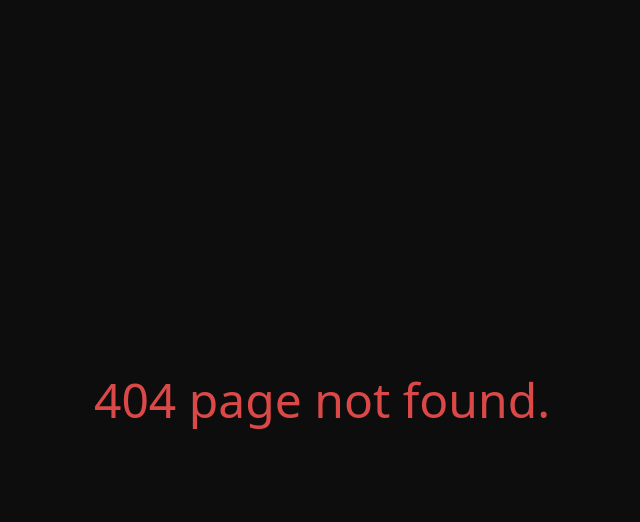
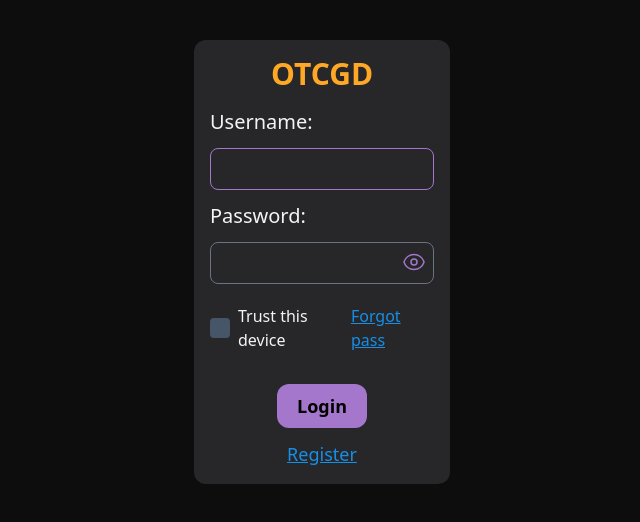
Before and after one commit to LeventeStancz/project-manager-frontend-reactjs-tailwindcss, a React (Create React App) app: page /login in a window 1280 px wide. Before the commit this address had no page. Shown: the top 522 px of the page, without its empty margins (318-958 px from the left). Built offline with nearby package versions, Linux system fonts and the light colour scheme.

Commit message:
feat: finished login design

```diff
--- a/src/App.js
+++ b/src/App.js
@@ -4,6 +4,7 @@ import { Routes, Route } from "react-router-dom";
 import Missing from "./pages/Missing";
 import Unauthorized from "./pages/Unauthorized";
 import Register from "./pages/register-login/Register";
+import Login from "./pages/register-login/Login";
 //layouts
 import RootLayout from "./layouts/RootLayout";
 import MainLayout from "./layouts/MainLayout";
@@ -13,8 +14,8 @@ function App() {
   return (
     <Routes>
       <Route path="/" element={<RootLayout />}>
-        {/* public routes
-        <Route index path="login" element={<Login />} />*/}
+        {/* public routes */}
+        <Route index path="login" element={<Login />} />
         <Route path="register" element={<Register />} />
         <Route path="unauthorized" element={<Unauthorized />} />
 
--- /dev/null
+++ b/src/pages/register-login/Login.js
@@ -0,0 +1,173 @@
+import { useRef, useState, useEffect } from "react";
+import { Link, useNavigate, useLocation } from "react-router-dom";
+
+function Login() {
+  //store global auth state in the context
+  const { setAuth, trustedDevice, setTrustedDevice } = {};
+
+  //take the user back to where they got logged out after a successful login
+  const navigate = useNavigate();
+  const location = useLocation();
+  const from = location.state?.from?.pathname || "/";
+
+  //focus to first input (username field)
+  const inputRef = useRef();
+
+  const [user, setUser] = useState("");
+  const [pass, setPass] = useState("");
+  const [showPass, setShowPass] = useState(false);
+
+  const [errorMsg, setErrorMsg] = useState("");
+
+  //component loads, setting focus to input
+  useEffect(() => {
+    inputRef.current.focus();
+  }, []);
+
+  //reset error message
+  useEffect(() => {
+    setErrorMsg("");
+  }, [user, pass]);
+
+  const toggleTrustedDevice = () => {
+    setTrustedDevice((prev) => !prev);
+  };
+
+  useEffect(() => {
+    localStorage.setItem("trustedDevice", trustedDevice);
+  }, [trustedDevice]);
+
+  const handleSubmit = async (e) => {};
+  return (
+    <main className="w-full h-screen flex flex-col justify-start items-center mt-10">
+      <section className="w-1/5 h-fit p-4 rounded-xl bg-zinc-800">
+        <div className="w-full h-full flex flex-col">
+          <h1 className="w-full pb-4 text-center text-3xl font-bold text-custom-orange">
+            OTCGD
+          </h1>
+          <form
+            onSubmit={handleSubmit}
+            className="w-full flex flex-col items-start space-y-3"
+          >
+            <label htmlFor="username" className="self-start text-xl">
+              Username:
+            </label>
+            <input
+              type="text"
+              id="username"
+              ref={inputRef}
+              autoComplete="off"
+              onChange={(e) => setUser(e.target.value)}
+              value={user}
+              maxLength="16"
+              required
+              className="w-full h-fit text-center py-2 bg-zinc-800 rounded-lg focus:ring-0 focus:border-custom-purple"
+            />
+            <label htmlFor="password" className="self-start text-xl">
+              Password:
+            </label>
+            <div className="w-full relative">
+              <input
+                type={showPass ? "text" : "password"}
+                id="password"
+                onChange={(e) => setPass(e.target.value)}
+                value={pass}
+                maxLength="32"
+                required
+                className="w-full h-fit text-center py-2 bg-zinc-800 rounded-lg focus:ring-0 focus:border-custom-purple"
+              />
+              <svg
+                xmlns="http://www.w3.org/2000/svg"
+                fill="none"
+                viewBox="0 0 24 24"
+                strokeWidth={1.5}
+                stroke="currentColor"
+                onClick={() => setShowPass((old) => !old)}
+                className={
+                  (!showPass
+                    ? "w-6 h-6 absolute top-2 right-2 hover:cursor-pointer"
+                    : "hidden") + " text-custom-purple"
+                }
+              >
+                <path
+                  strokeLinecap="round"
+                  strokeLinejoin="round"
+                  d="M2.036 12.322a1.012 1.012 0 010-.639C3.423 7.51 7.36 4.5 12 4.5c4.638 0 8.573 3.007 9.963 7.178.07.207.07.431 0 .639C20.577 16.49 16.64 19.5 12 19.5c-4.638 0-8.573-3.007-9.963-7.178z"
+                />
+                <path
+                  strokeLinecap="round"
+                  strokeLinejoin="round"
+                  d="M15 12a3 3 0 11-6 0 3 3 0 016 0z"
+                />
+              </svg>
+              <svg
+                xmlns="http://www.w3.org/2000/svg"
+                fill="none"
+                viewBox="0 0 24 24"
+                strokeWidth={1.5}
+                stroke="currentColor"
+                onClick={() => setShowPass((old) => !old)}
+                className={
+                  (showPass
+                    ? "w-6 h-6 absolute top-2 right-2 hover:cursor-pointer"
+                    : "hidden") + " text-custom-purple"
+                }
+              >
+                <path
+                  strokeLinecap="round"
+                  strokeLinejoin="round"
+                  d="M3.98 8.223A10.477 10.477 0 001.934 12C3.226 16.338 7.244 19.5 12 19.5c.993 0 1.953-.138 2.863-.395M6.228 6.228A10.45 10.45 0 0112 4.5c4.756 0 8.773 3.162 10.065 7.498a10.523 10.523 0 01-4.293 5.774M6.228 6.228L3 3m3.228 3.228l3.65 3.65m7.894 7.894L21 21m-3.228-3.228l-3.65-3.65m0 0a3 3 0 10-4.243-4.243m4.242 4.242L9.88 9.88"
+                />
+              </svg>
+            </div>
+
+            <div className="w-full flex flex-row justify-between items-center py-2">
+              <div className="w-fit flex items-center">
+                <input
+                  id="trustedDevice"
+                  type="checkbox"
+                  onChange={toggleTrustedDevice}
+                  checked={trustedDevice}
+                  className="h-5 w-5 rounded border-0 bg-slate-600 text-custom-green focus-within:hidden"
+                />
+                <label
+                  htmlFor="trustedDevice"
+                  className="pl-2 hover:cursor-pointer"
+                >
+                  Trust this device
+                </label>
+              </div>
+              {/* link to /forgotpassword */}
+              <p className="text-custom-blue underline">Forgot pass</p>
+            </div>
+
+            <h2
+              className={
+                errorMsg
+                  ? "w-full text-center text-xl text-custom-red"
+                  : "hidden"
+              }
+            >
+              {errorMsg}
+            </h2>
+
+            <div className="w-full flex justify-center py-3">
+              <button className="py-2 px-5 rounded-xl bg-custom-purple text-black text-lg font-bold">
+                Login
+              </button>
+            </div>
+          </form>
+          <div className="w-full text-center">
+            <Link to="/register">
+              <span className="text-lg text-custom-blue underline hover:cursor-pointer">
+                Register
+              </span>
+            </Link>
+          </div>
+        </div>
+      </section>
+    </main>
+  );
+}
+
+export default Login;
--- a/src/pages/register-login/Register.js
+++ b/src/pages/register-login/Register.js
@@ -32,7 +32,7 @@ function Register() {
 
   //component loads, setting focus to input
   useEffect(() => {
-    //inputRef.current.focus();
+    inputRef.current.focus();
   }, []);
 
   //validating username when it changes
@@ -65,7 +65,7 @@ function Register() {
     <main className="w-full h-screen flex flex-col justify-start items-center mt-10">
       <section className="w-1/5 h-fit p-4 rounded-xl bg-zinc-800">
         <div className="w-full h-full flex flex-col">
-          <h1 className="w-full py-2 text-center text-3xl font-bold text-custom-orange">
+          <h1 className="w-full pb-4 text-center text-3xl font-bold text-custom-orange">
             OTCGD
           </h1>
           <form
@@ -90,7 +90,7 @@ function Register() {
               aria-describedby="usernamenote"
               onBlur={() => setUsernameFocus(false)}
               onFocus={() => setUsernameFocus(true)}
-              className="w-full h-fit text-center py-2 bg-zinc-800 rounded-lg focus:ring-0 border-2 focus:border-2 focus:border-custom-purple"
+              className="w-full h-fit text-center py-2 bg-zinc-800 rounded-lg focus:ring-0 focus:border-custom-purple"
             />
             <p
               id="usernamenote"
@@ -120,7 +120,7 @@ function Register() {
               aria-describedby="emailnote"
               onBlur={() => setEmailFocus(false)}
               onFocus={() => setEmailFocus(true)}
-              className="w-full h-fit text-center py-2 bg-zinc-800 rounded-lg focus:ring-0 border-2 focus:border-2 focus:border-custom-purple"
+              className="w-full h-fit text-center py-2 bg-zinc-800 rounded-lg focus:ring-0 focus:border-custom-purple"
             />
             <p
               id="emailnote"
@@ -149,7 +149,7 @@ function Register() {
                 aria-describedby="passwordnote"
                 onBlur={() => setPasswordFocus(false)}
                 onFocus={() => setPasswordFocus(true)}
-                className="w-full h-fit text-center py-2 bg-zinc-800 rounded-lg focus:ring-0 border-2 focus:border-2 focus:border-custom-purple"
+                className="w-full h-fit text-center py-2 bg-zinc-800 rounded-lg focus:ring-0 focus:border-custom-purple"
               />
               <svg
                 xmlns="http://www.w3.org/2000/svg"
```
